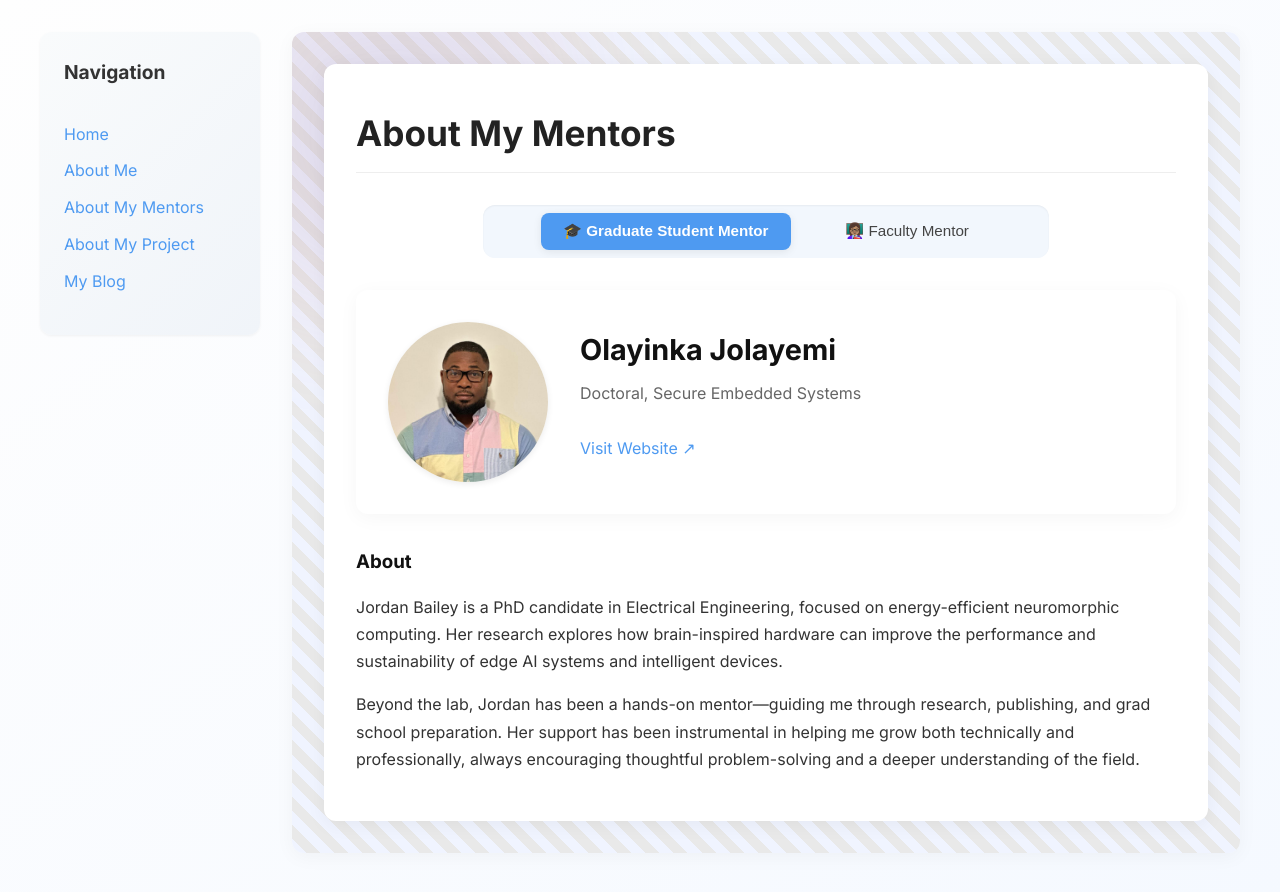
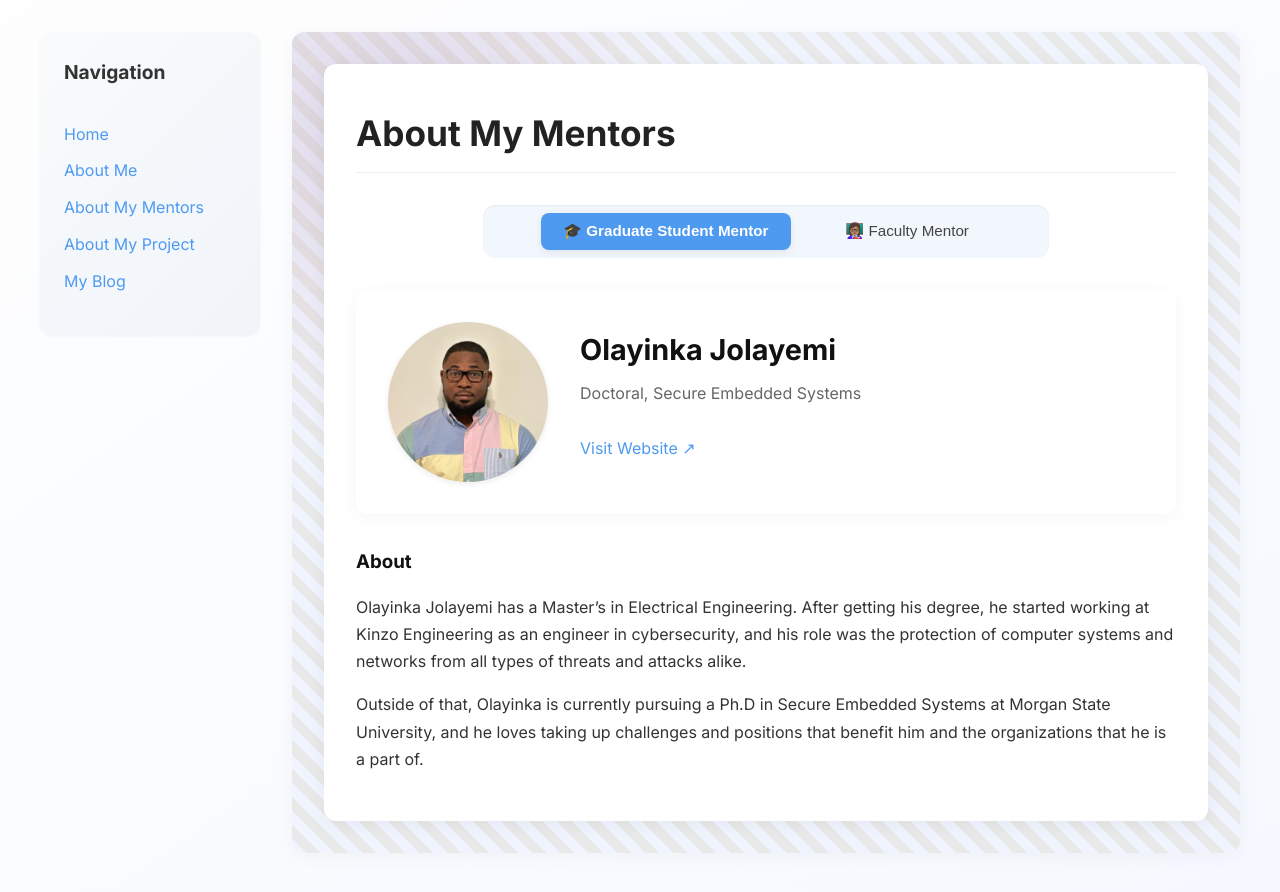
Before and after one commit to Tyrell-Adams/Tyrell-Adams.github.io, a Jekyll site: the page built from pages/about-my-mentor.md, in a window 1280 px wide. Shown: the top 892 px of the page. Built offline with Jekyll 4.4.1, drawn with Linux system fonts in a browser that asks for light colours.

Commit message:
Update about-my-mentor.md

```diff
--- a/pages/about-my-mentor.md
+++ b/pages/about-my-mentor.md
@@ -9,13 +9,13 @@ graduate_mentor:
   image: /assets/images/Grad.instr.jpg
   website: https://www.linkedin.com/in/jolayemi-olayinka-85b38268/
   bio: |
-    Jordan Bailey is a PhD candidate in Electrical Engineering, focused on energy-efficient neuromorphic computing. Her research explores how brain-inspired hardware can improve the performance and sustainability of edge AI systems and intelligent devices.
+    Olayinka Jolayemi has a Master's in Electrical Engineering. After getting his degree, he started working at Kinzo Engineering as an engineer in cybersecurity, and his role was the protection of computer systems  and networks from all types of threats and attacks alike.
 
-    Beyond the lab, Jordan has been a hands-on mentor—guiding me through research, publishing, and grad school preparation. Her support has been instrumental in helping me grow both technically and professionally, always encouraging thoughtful problem-solving and a deeper understanding of the field.
+    Outside of that, Olayinka is currently pursuing a Ph.D in Secure Embedded Systems at Morgan State University, and he loves taking up challenges and positions that benefit him and the organizations that he is a part of.
 
 faculty_mentor:
-  name: Dr. Elijah Freeman
-  title: Professor Emeritus, Tuskegee University
+  name:  Dr. Cliston Cole
+  title: Dr. Cole, Morgan State University
   image: /assets/images/faculty-mentor.jpg
   website: https://facultymentor.example.com
   bio: |
```
